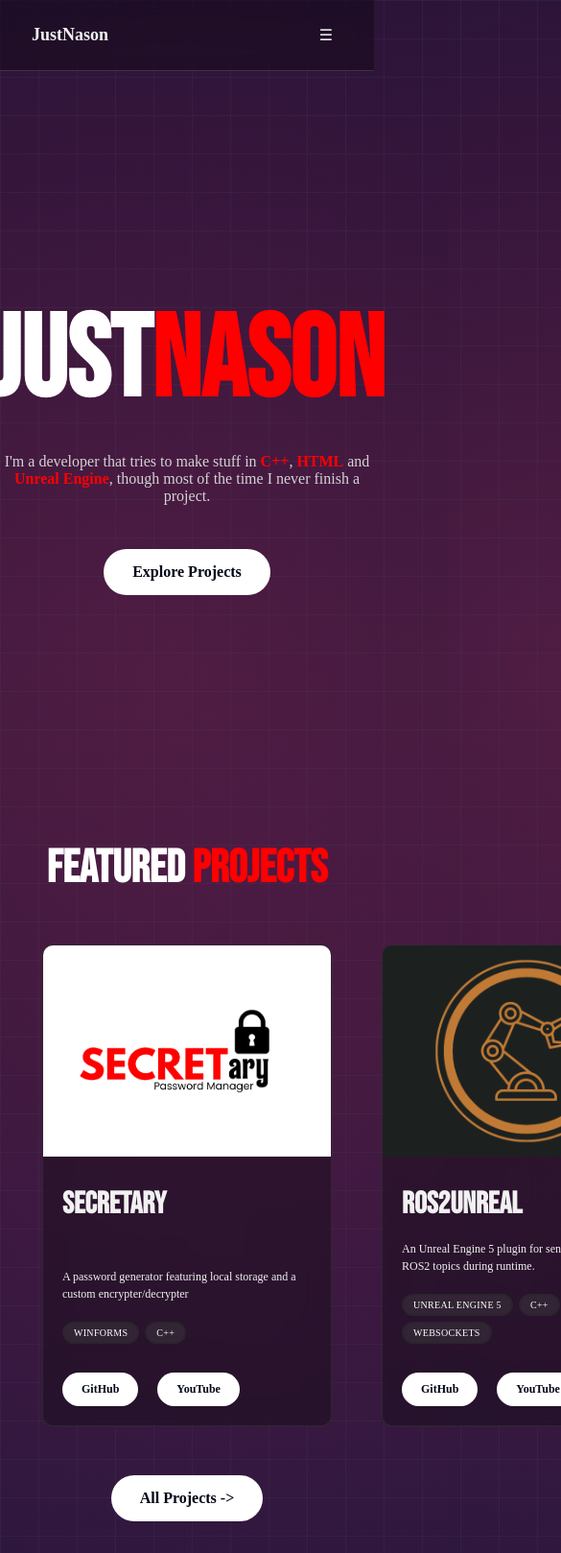
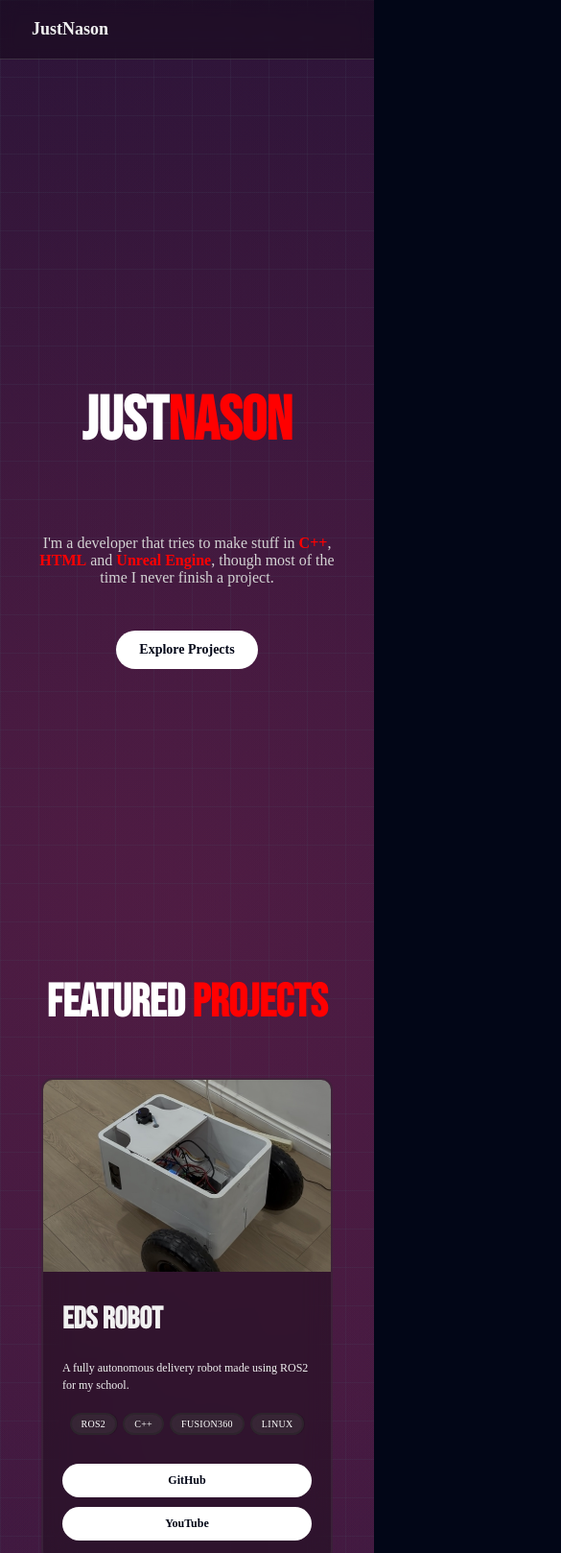
Before and after one commit to JustNason/justnason.github.io, a website: page index.html in a window 390 px wide. Shown: the top 1618 px of the page at 96% size, 585 px wide, since content can reach past the window. Drawn offline with Linux system fonts and the light colour scheme; files whose address does not match are found by name; a web font is replaced by a local one.

Commit message:
Improve mobile responsiveness and layout for project and contact sections

```diff
--- a/style.css
+++ b/style.css
@@ -128,7 +128,38 @@
 }
 
 @media screen and (max-width: 600px) {
-  ul.topnav li:not(.brand):not(:last-child) {
+  body {
+    padding-top: 90px;
+  }
+
+  div.title {
+    height: auto;
+    min-height: calc(100vh - 90px);
+    padding: 60px 20px 40px;
+  }
+
+  h1.title {
+    font-size: 64px;
+  }
+
+  p.title {
+    margin-top: 20px;
+    font-size: 16px;
+    max-width: 90%;
+  }
+
+  a.title {
+    padding: 12px 24px;
+    font-size: 14px;
+  }
+
+  ul.topnav {
+    flex-wrap: wrap;
+    max-height: 70px;
+    overflow: hidden;
+  }
+
+  ul.topnav li:not(.brand):not(.icon) {
     display: none;
   }
 
@@ -141,9 +172,10 @@
     flex-direction: column;
     align-items: stretch;
     padding-bottom: 20px;
+    max-height: 900px;
   }
 
-  ul.topnav.responsive li:not(.brand):not(:last-child) {
+  ul.topnav.responsive li:not(.brand):not(.icon) {
     display: block;
     width: 100%;
     margin-top: 10px;
@@ -167,6 +199,103 @@
     width: 100%;
     text-align: left;
     box-sizing: border-box;
+    margin-right: 0;
+    margin-top: 10px;
+    padding-left: 20px;
+  }
+
+  div.project_box {
+    flex-wrap: wrap;
+    justify-content: center;
+    gap: 20px;
+    padding: 0 10px;
+  }
+
+  div.project_card {
+    width: min(100%, 340px);
+    margin: 0 auto 20px;
+    height: auto;
+  }
+
+  div.project_card img {
+    height: 200px;
+  }
+
+  div.project_description {
+    margin: 16px;
+  }
+
+  div.project_description h4 {
+    font-size: 28px;
+  }
+
+  div.project_description p {
+    font-size: 14px;
+    margin: 10px 0 0;
+  }
+
+  div.project_buttons {
+    display: flex;
+    flex-wrap: wrap;
+    justify-content: center;
+    gap: 10px;
+    padding-left: 0;
+  }
+
+  .project_button {
+    margin: 0;
+    width: 100%;
+    max-width: 220px;
+    text-align: center;
+    padding: 12px 0;
+  }
+
+  .project_tags {
+    margin: 0 16px 20px 16px;
+    justify-content: center;
+  }
+
+  .tag {
+    font-size: 10px;
+    padding: 6px 10px;
+  }
+
+  div.projects {
+    height: auto;
+    padding: 40px 0 20px;
+  }
+
+  div.contact {
+    height: auto;
+    margin: 80px 20px 40px;
+  }
+
+  h1.contact {
+    font-size: 40px;
+    margin-bottom: 20px;
+  }
+
+  #email {
+    width: auto;
+    padding: 18px;
+    font-size: 12px;
+  }
+
+  footer {
+    padding: 20px;
+  }
+}
+
+@media screen and (max-width: 900px) {
+  div.project_box {
+    flex-wrap: wrap;
+    gap: 24px;
+    justify-content: center;
+  }
+
+  div.project_card {
+    width: min(320px, 100%);
+    margin: 0 auto 24px;
   }
 }
 
@@ -313,7 +442,7 @@
 
 #email {
   color: red;
-  font-size: 30px;
+  font-size: 12px;
   margin-top: 20px;
   background: rgba(10, 10, 10, 0.35);
   backdrop-filter: blur(14px);
```
